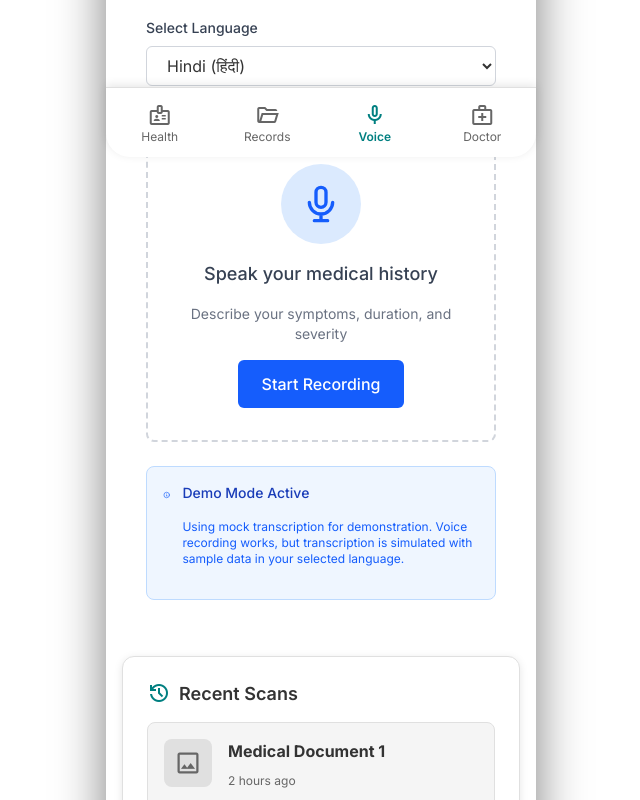
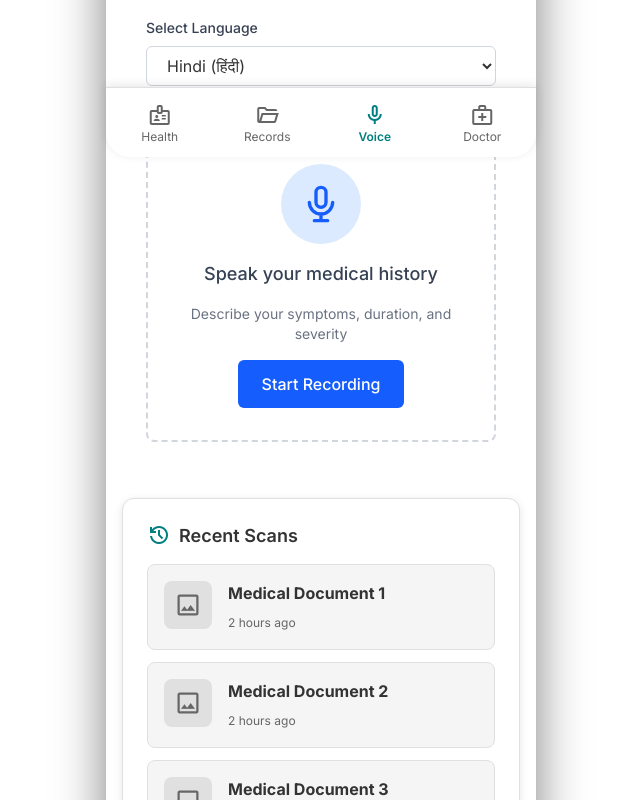
Before and after one commit to gusfing/VaidyaLink, a Next.js app in the folder frontend/: page /vaidyalink/voice in a window 1280 px wide. Shown: the part 611-1411 px from the top of the page, without its empty margins (319-959 px from the left). Built offline with nearby package versions, Linux system fonts and the light colour scheme.

Commit message:
Remove demo mode notice from voice recorder

```diff
--- a/frontend/components/document-scan-demo/VoiceRecorder.tsx
+++ b/frontend/components/document-scan-demo/VoiceRecorder.tsx
@@ -423,32 +423,6 @@ export default function VoiceRecorder({ onTranscriptionComplete }: VoiceRecorder
             </div>
           </div>
         )}
-
-        {/* Demo Mode Notice */}
-        <div className="rounded-lg border border-blue-200 bg-blue-50 p-4">
-          <div className="flex items-start space-x-3">
-            <svg
-              className="mt-0.5 h-5 w-5 text-blue-600"
-              fill="none"
-              stroke="currentColor"
-              viewBox="0 0 24 24"
-            >
-              <path
-                strokeLinecap="round"
-                strokeLinejoin="round"
-                strokeWidth={2}
-                d="M13 16h-1v-4h-1m1-4h.01M21 12a9 9 0 11-18 0 9 9 0 0118 0z"
-              />
-            </svg>
-            <div>
-              <p className="text-sm font-medium text-blue-800">Demo Mode Active</p>
-              <p className="mt-1 text-xs text-blue-600">
-                Using mock transcription for demonstration. Voice recording works, but transcription
-                is simulated with sample data in your selected language.
-              </p>
-            </div>
-          </div>
-        </div>
       </div>
     </div>
   );
```
